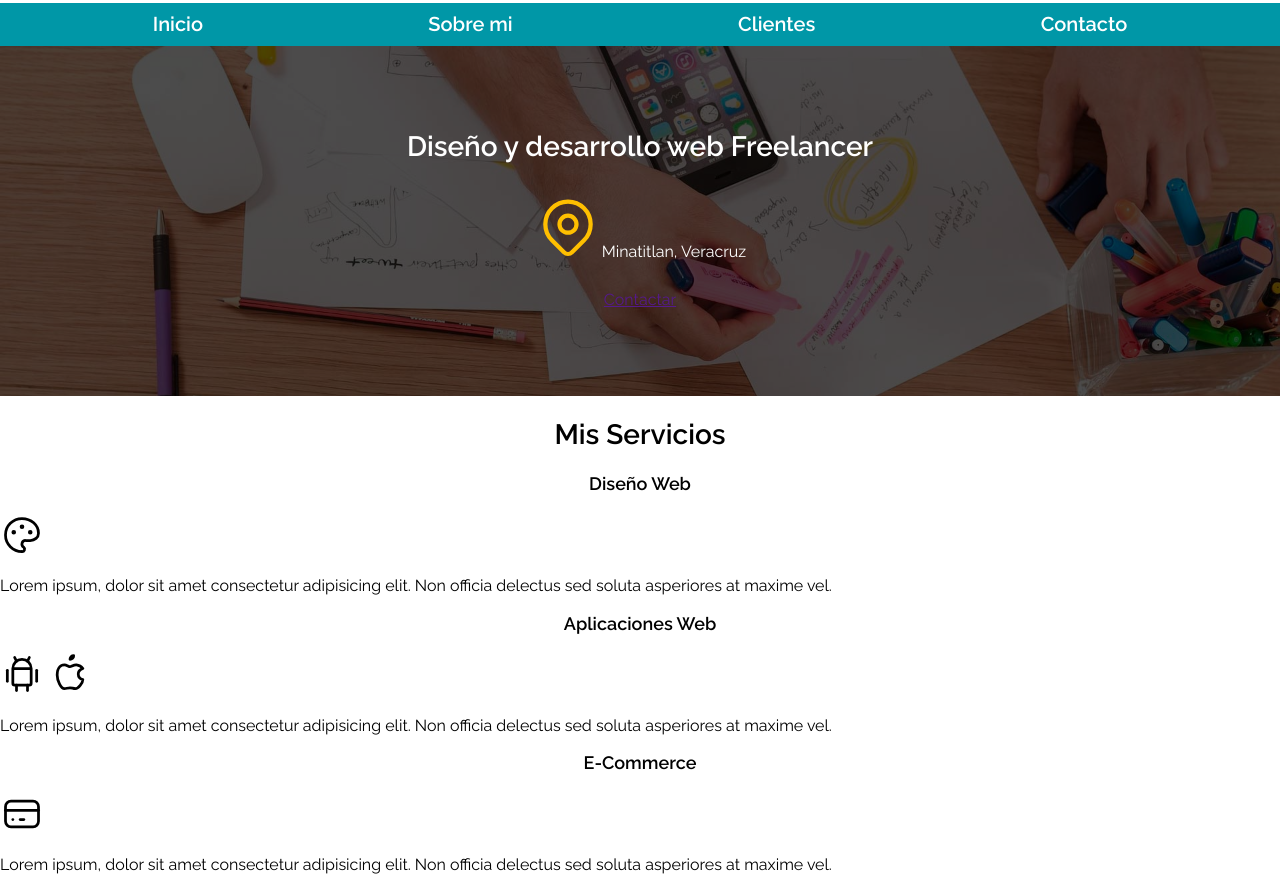
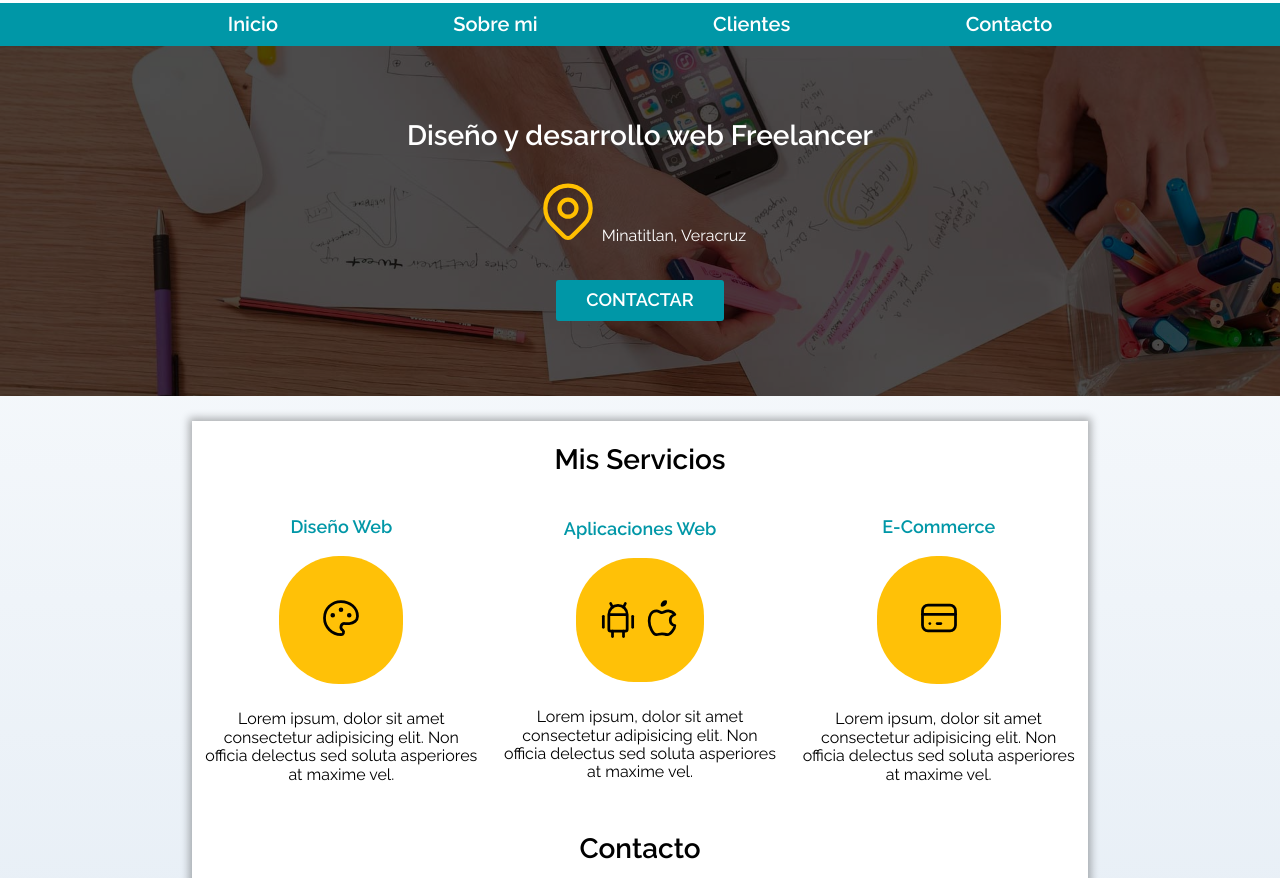
Before and after one commit to OmarAlex24/First_WebPage, a plain HTML site: page index.html in a window 1280 px wide. Shown: the part 92-970 px from the top of the page. Drawn offline with Linux system fonts and the light colour scheme.

Commit message:
Ajustes css diseno movil y diseno mis servicios

```diff
--- a/css/styles.css
+++ b/css/styles.css
@@ -22,6 +22,7 @@ html {
 body {
     font-size: 1.6rem;
     font-family: 'Raleway', sans-serif;
+    background-image: linear-gradient(to top, #dfe9f3 0%, var(--blanco) 100%);
 }
 
 h1 {
@@ -36,6 +37,10 @@ h3 {
     font-size: 1.8rem;
 }
 
+.proyectos h3 {
+    color: var(--secundario);
+}
+
 h1,
 h2,
 h3 {
@@ -47,14 +52,37 @@ h3 {
 }
 
 .contenedor {
-    max-width: 120rem;
+    max-width: 100rem;
     margin: 0 auto;
 }
 
-.boton-principal {}
+.boton-principal {
+    padding: 1rem 3rem;
+    border-radius: 3px;
+    background-color: var(--secundario);
+    text-decoration: none;
+    color: var(--blanco);
+    font-weight: bold;
+    font-size: 1.8rem;
+    border: none;
+    text-transform: uppercase;
+    margin-top: 1rem;
+    width: 90%;
+    text-align: center;
+}
 
-.nav-bg {
-    background-color: var(--secundario);
+.container-main {
+    background-color: var(--blanco);
+}
+
+.container-main>h2 {
+    font-weight: bold;
+}
+
+.centrar-main {
+    display: flex;
+    align-items: center;
+    justify-content: center;
 }
 
 .nav-principal {
@@ -67,7 +95,64 @@ h3 {
         flex-direction: row;
         justify-content: space-around;
     }
+
+    .boton-principal {
+        width: auto;
+    }
+
+    .container-main {
+        width: 80%;
+    }
+
+    .proyectos-grid {
+        display: grid;
+        grid-template-columns: repeat(3, 1fr);
+    }
+
+    .proyectos {
+        display: flex;
+        flex-direction: column;
+        align-items: center;
+        justify-content: center;
+    }
+
+    .icons {
+        background-color: var(--primario);
+        padding: 4rem;
+        border-radius: 60px;
+    }
+
+    .double-icons {
+        background-color: var(--primario);
+        padding: 4rem 2rem;
+        border-radius: 58px;
+    }
+
+    .container-main {
+        box-shadow: 0 0 8px 3px rgba(0, 0, 0, .3);
+        margin-top: 2.5rem;
+    }
+
 }
+
+@media (min-width: 1024px) {
+    .container-main {
+        width: 70%;
+    }
+}
+
+.proyectos p {
+    text-align: center;
+    padding: 1rem;
+}
+
+.nav-bg {
+    background-color: var(--secundario);
+}
+
+
+
+@media (min-width: 768px) {}
 
 .nav-principal a {
     display: block;
@@ -104,7 +189,6 @@ h3 {
     flex-direction: column;
     justify-content: center;
     align-items: center;
-    gap: 3rem;
 }
 
 .contenido-hero h2,
@@ -113,7 +197,12 @@ h3 {
     margin: 0;
 }
 
-.ubicacion {
+.centrar-dos-elementos {
     display: flex;
     align-items: flex-end;
+    margin: 2.5rem 0;
 }
+
+.double-icons {
+    margin: 0;
+}
--- a/index.html
+++ b/index.html
@@ -38,7 +38,7 @@
         <div class="contenido-hero">
             <h2>Diseño y desarrollo web Freelancer</h2>
 
-            <div class="ubicacion">
+            <div class="centrar-dos-elementos">
                 <svg xmlns="http://www.w3.org/2000/svg" class="icon icon-tabler icon-tabler-map-pin" width="68"
                     height="68" viewBox="0 0 24 24" stroke-width="1.5" stroke="#ffbf00" fill="none"
                     stroke-linecap="round" stroke-linejoin="round">
@@ -54,15 +54,20 @@
         </div>
     </section>
 
-    <main>
+    <div class="centrar-main">
+        <div class="container-main">
+            <main class="contenedor">
+
                 <h2>Mis Servicios</h2>
 
-        <section>
+                <div class="proyectos-grid">
+                    <section class="proyectos">
                         <h3>Diseño Web</h3>
 
-            <svg xmlns="http://www.w3.org/2000/svg" class="icon icon-tabler icon-tabler-palette" width="44" height="44"
-                viewBox="0 0 24 24" stroke-width="1.5" stroke="#000000" fill="none" stroke-linecap="round"
-                stroke-linejoin="round">
+                        <div class="icons">
+                            <svg xmlns="http://www.w3.org/2000/svg" class="icon icon-tabler icon-tabler-palette"
+                                width="44" height="44" viewBox="0 0 24 24" stroke-width="1.5" stroke="#000000"
+                                fill="none" stroke-linecap="round" stroke-linejoin="round">
                                 <path stroke="none" d="M0 0h24v24H0z" fill="none" />
                                 <path
                                     d="M12 21a9 9 0 1 1 0 -18a9 8 0 0 1 9 8a4.5 4 0 0 1 -4.5 4h-2.5a2 2 0 0 0 -1 3.75a1.3 1.3 0 0 1 -1 2.25" />
@@ -70,6 +75,7 @@
                                 <circle cx="12" cy="7.5" r=".5" fill="currentColor" />
                                 <circle cx="16.5" cy="10.5" r=".5" fill="currentColor" />
                             </svg>
+                        </div>
 
                         <p>
                             Lorem ipsum, dolor sit amet consectetur adipisicing elit. Non officia
@@ -77,12 +83,13 @@
                         </p>
                     </section>
 
-        <section>
+                    <section class="proyectos">
                         <h3>Aplicaciones Web</h3>
 
-            <svg xmlns="http://www.w3.org/2000/svg" class="icon icon-tabler icon-tabler-brand-android" width="44"
-                height="44" viewBox="0 0 24 24" stroke-width="1.5" stroke="#000000" fill="none" stroke-linecap="round"
-                stroke-linejoin="round">
+                        <div class="centrar-dos-elementos double-icons">
+                            <svg xmlns="http://www.w3.org/2000/svg" class="icon icon-tabler icon-tabler-brand-android"
+                                width="44" height="44" viewBox="0 0 24 24" stroke-width="1.5" stroke="#000000"
+                                fill="none" stroke-linecap="round" stroke-linejoin="round">
                                 <path stroke="none" d="M0 0h24v24H0z" fill="none" />
                                 <line x1="4" y1="10" x2="4" y2="16" />
                                 <line x1="20" y1="10" x2="20" y2="16" />
@@ -93,14 +100,15 @@
                                 <line x1="15" y1="18" x2="15" y2="21" />
                             </svg>
 
-            <svg xmlns="http://www.w3.org/2000/svg" class="icon icon-tabler icon-tabler-brand-apple" width="44"
-                height="44" viewBox="0 0 24 24" stroke-width="1.5" stroke="#000000" fill="none" stroke-linecap="round"
-                stroke-linejoin="round">
+                            <svg xmlns="http://www.w3.org/2000/svg" class="icon icon-tabler icon-tabler-brand-apple"
+                                width="44" height="44" viewBox="0 0 24 24" stroke-width="1.5" stroke="#000000"
+                                fill="none" stroke-linecap="round" stroke-linejoin="round">
                                 <path stroke="none" d="M0 0h24v24H0z" fill="none" />
                                 <path
                                     d="M9 7c-3 0 -4 3 -4 5.5c0 3 2 7.5 4 7.5c1.088 -.046 1.679 -.5 3 -.5c1.312 0 1.5 .5 3 .5s4 -3 4 -5c-.028 -.01 -2.472 -.403 -2.5 -3c-.019 -2.17 2.416 -2.954 2.5 -3c-1.023 -1.492 -2.951 -1.963 -3.5 -2c-1.433 -.111 -2.83 1 -3.5 1c-.68 0 -1.9 -1 -3 -1z" />
                                 <path d="M12 4a2 2 0 0 0 2 -2a2 2 0 0 0 -2 2" />
                             </svg>
+                        </div>
 
                         <p>
                             Lorem ipsum, dolor sit amet consectetur adipisicing elit. Non officia
@@ -108,27 +116,32 @@
                         </p>
                     </section>
 
-        <section>
+                    <section class="proyectos">
                         <h3>E-Commerce</h3>
 
-            <svg xmlns="http://www.w3.org/2000/svg" class="icon icon-tabler icon-tabler-credit-card" width="44"
-                height="44" viewBox="0 0 24 24" stroke-width="1.5" stroke="#000000" fill="none" stroke-linecap="round"
-                stroke-linejoin="round">
+                        <div class="icons">
+                            <svg xmlns="http://www.w3.org/2000/svg" class="icon icon-tabler icon-tabler-credit-card"
+                                width="44" height="44" viewBox="0 0 24 24" stroke-width="1.5" stroke="#000000"
+                                fill="none" stroke-linecap="round" stroke-linejoin="round">
                                 <path stroke="none" d="M0 0h24v24H0z" fill="none" />
                                 <rect x="3" y="5" width="18" height="14" rx="3" />
                                 <line x1="3" y1="10" x2="21" y2="10" />
                                 <line x1="7" y1="15" x2="7.01" y2="15" />
                                 <line x1="11" y1="15" x2="13" y2="15" />
                             </svg>
+                        </div>
+
 
                         <p>
                             Lorem ipsum, dolor sit amet consectetur adipisicing elit. Non officia
                             delectus sed soluta asperiores at maxime vel.
                         </p>
                     </section>
+                </div>
+
             </main>
 
-    <section>
+            <section class="formulario-contacto">
                 <h2>Contacto</h2>
 
                 <form action="">
@@ -156,11 +169,13 @@
                         </div>
 
                         <div>
-                    <input type="submit" value="Enviar" />
+                            <input class="boton-principal" type="submit" value="Enviar" />
                         </div>
                     </fieldset>
                 </form>
             </section>
+        </div>
+    </div>
 
     <footer>
         <p>Todos los derechos reservados Omar Alexandro Freelancer</p>
```
Lines whose indentation alone changed are shown as unchanged.
